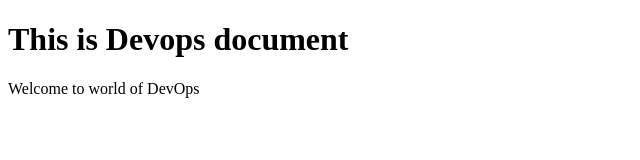
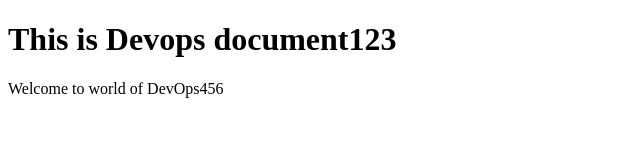
Before and after one commit to satishawsdev89/test, a plain HTML site: page index.html in a window 1280 px wide. Shown: the whole page, without its empty margins (0-640 px from the left). Drawn offline with Linux system fonts and the light colour scheme.

Commit message:
Update index.html

```diff
--- a/index.html
+++ b/index.html
@@ -1,8 +1,8 @@
 <!DOCTYPE html>
 <html>
 <body>
-  <h1>This is Devops document</h1>
-  <p>Welcome to world of DevOps</p>
+  <h1>This is Devops document123</h1>
+  <p>Welcome to world of DevOps456</p>
 </body>
 
 </html>
```
